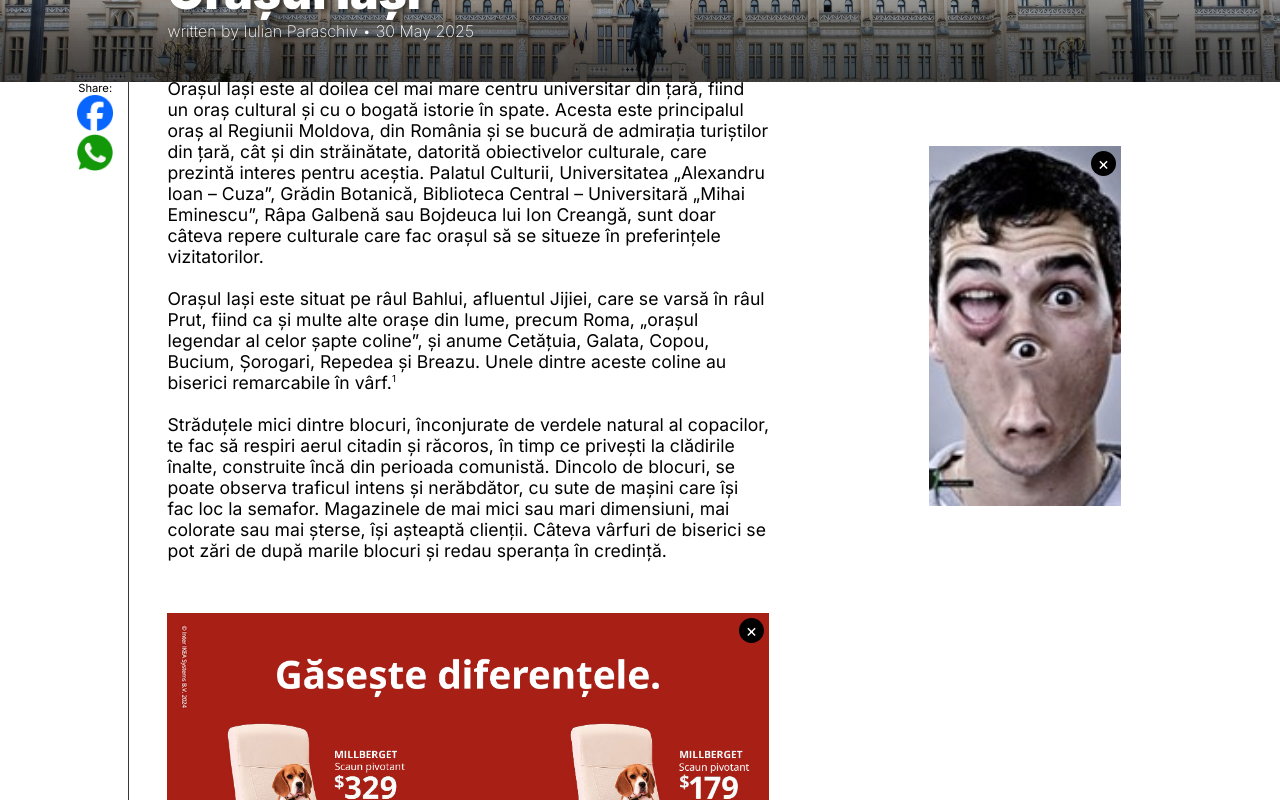
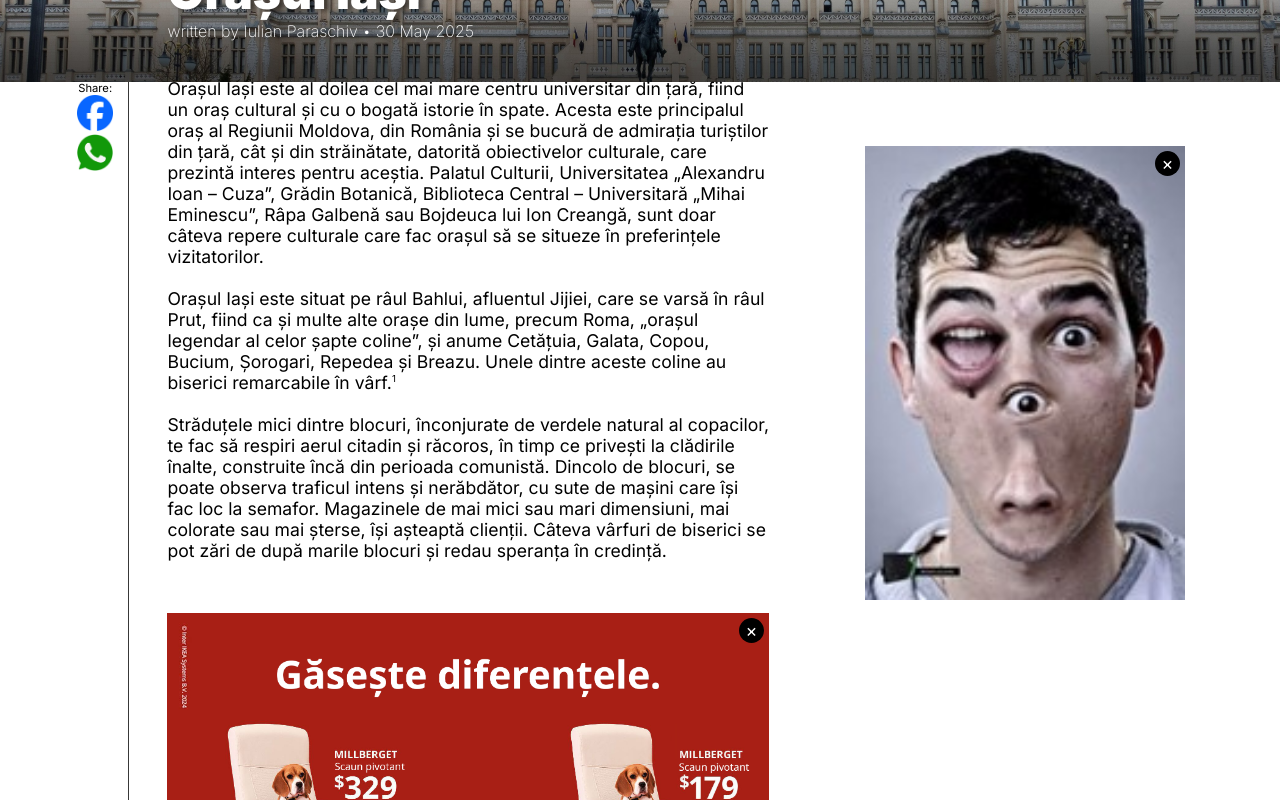
Before and after one commit to antonicad/orasul-iasi, a React (Vite) app: page /#/ in a window 1280 px wide. Shown: the part 478-1278 px from the top of the page. Built offline with nearby package versions, Linux system fonts and the light colour scheme.

Commit message:
modified:   index.html 	modified:   src/pages/AdBox.jsx 	modified:   src/pages/Article.css 	modified:   src/pages/Article.jsx

```diff
--- a/index.html
+++ b/index.html
@@ -8,6 +8,6 @@
   </head>
   <body>
     <div id="root"></div>
-    <script type="module" src="./src/main.jsx"></script>
+    <script type="module" src="/src/main.jsx"></script>
   </body>
 </html>
--- a/src/pages/AdBox.jsx
+++ b/src/pages/AdBox.jsx
@@ -3,7 +3,6 @@ import React, { useState } from 'react';
 const AdBox = ({ src, alt }) => {
   const [visible, setVisible] = useState(true);
 
-  if (!visible) return null;
 
   return (
     <div className="article-ad">
--- a/src/pages/Article.css
+++ b/src/pages/Article.css
@@ -160,16 +160,16 @@ sup {
 
 .first-ad {
     position: relative;
-    width: 15%;
-    background-image: url("../assets/banner.jpg");
-    background-position: center;
-    background-repeat: no-repeat;
-    background-size: cover;
-    height: 45vh;
-    margin-left: 7.5%;
+    width: 25%;
+    height: auto;
+    margin-left: 2.5%;
     margin-top: 5%;
 }
 
+.first-ad img {
+    width: 100%;
+    height: auto;
+}
 
 .for-ad {
     display: flex;
--- a/src/pages/Article.jsx
+++ b/src/pages/Article.jsx
@@ -7,6 +7,7 @@ import logo from "../assets/logoip.png";
 import ad1 from "../assets/spot-difference-dog.png";
 import ad2 from "../assets/spot-difference-lamp.png";
 import ad3 from "../assets/heinz-pour.png";
+import ad4 from "../assets/banner.jpg";
 import { useState } from "react";
 import AdBox from './AdBox';
 
@@ -83,7 +84,8 @@ const Article = () => {
 
         {showAd && (
           <div className="first-ad">
-            <button className="close-ad" onClick={() => setShowAd(false)}>×</button>
+            <button className="close-ad" onClick={() => setShowAd(true)}>×</button>
+            <img src={ad4}></img>
           </div>
         )}
       </div>
```
